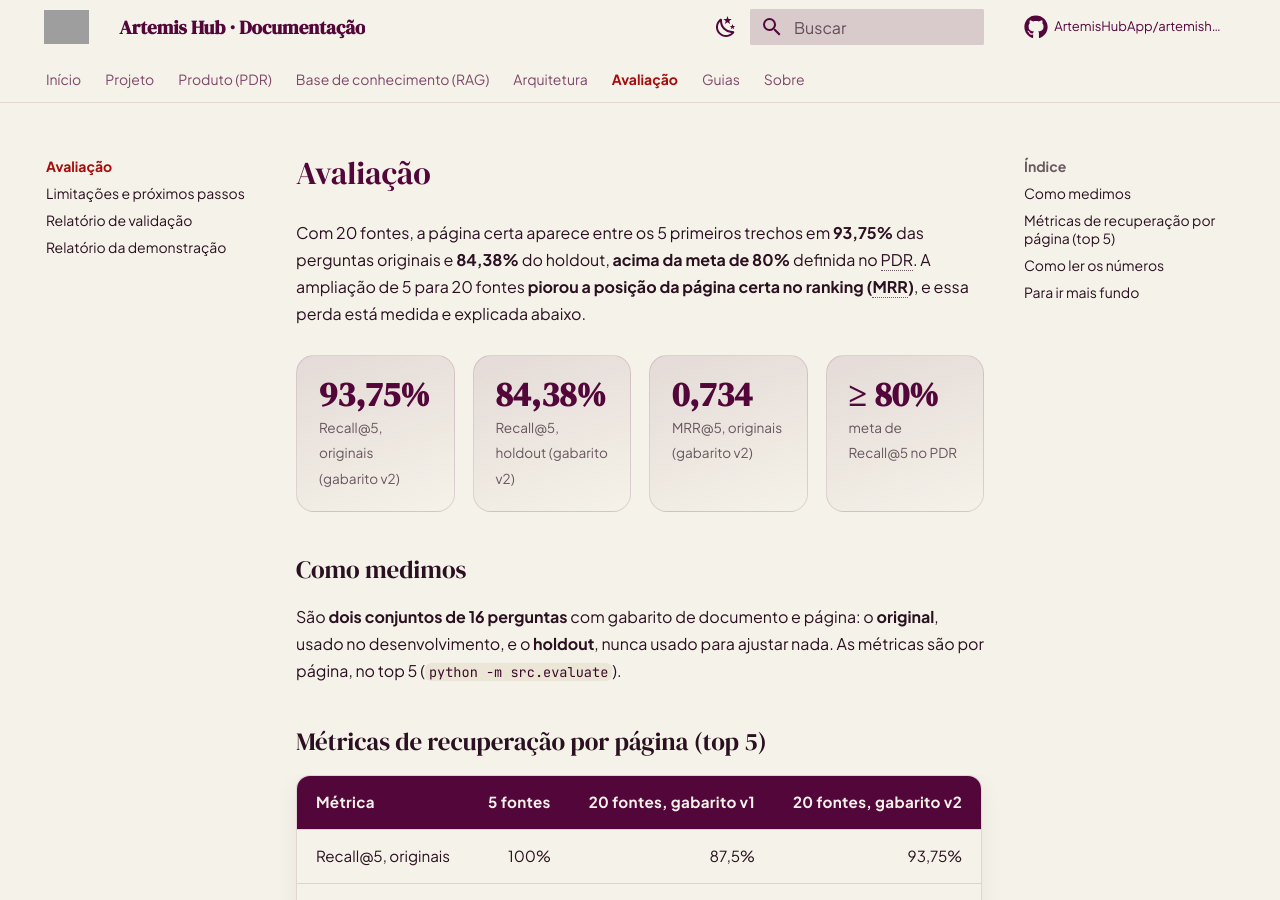
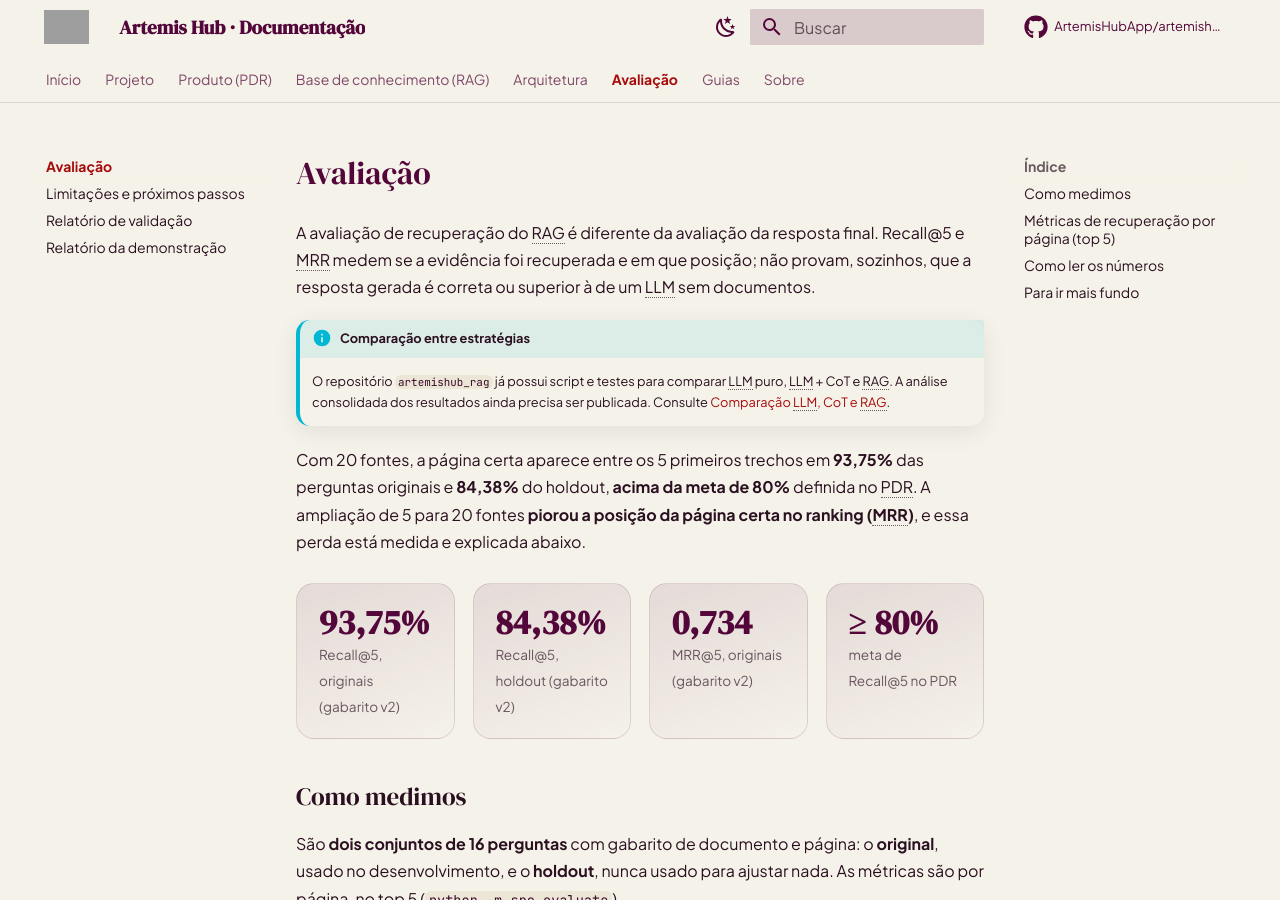
Before and after one commit to ArtemisHubApp/artemishub_docs, an MkDocs documentation site: the page built from docs/avaliacao/index.md, in a window 1280 px wide and 900 px high. Built offline with MkDocs 1.6.1 and Material for MkDocs 9.7.7, drawn with Linux system fonts in a browser that asks for light colours; comment, search, counter and statistics services are not loaded; some of the changed text lies outside the part shown; grey boxes are pictures that could not be loaded.

Commit message:
docs: diferencia avaliação de recuperação e geração

```diff
--- a/docs/avaliacao/index.md
+++ b/docs/avaliacao/index.md
@@ -4,6 +4,11 @@ codigo: "src/evaluate.py · evaluation/ · docs/validation_report.md"
 ---
 
 # Avaliação
+
+A avaliação de recuperação do RAG é diferente da avaliação da resposta final. Recall@5 e MRR medem se a evidência foi recuperada e em que posição; não provam, sozinhos, que a resposta gerada é correta ou superior à de um LLM sem documentos.
+
+!!! info "Comparação entre estratégias"
+    O repositório `artemishub_rag` já possui script e testes para comparar LLM puro, LLM + CoT e RAG. A análise consolidada dos resultados ainda precisa ser publicada. Consulte [Comparação LLM, CoT e RAG](comparacao-llm-rag.md).
 
 Com 20 fontes, a página certa aparece entre os 5 primeiros trechos em **93,75%** das perguntas originais e **84,38%** do holdout, **acima da meta de 80%** definida no PDR. A ampliação de 5 para 20 fontes **piorou a posição da página certa no ranking (MRR)**, e essa perda está medida e explicada abaixo.
 
@@ -54,6 +59,10 @@ São **dois conjuntos de 16 perguntas** com gabarito de documento e página: o *
 
     A revisão pré-PR completa, com todos os experimentos.
 
+- :material-compare: **[Comparação LLM, CoT e RAG](comparacao-llm-rag.md)**
+
+    Desenho experimental, execução e resultados a consolidar.
+
 - :material-play-circle-outline: **[Relatório da demonstração](relatorio-da-demonstracao.md)**
 
     Os trechos e respostas das cinco perguntas.
```
